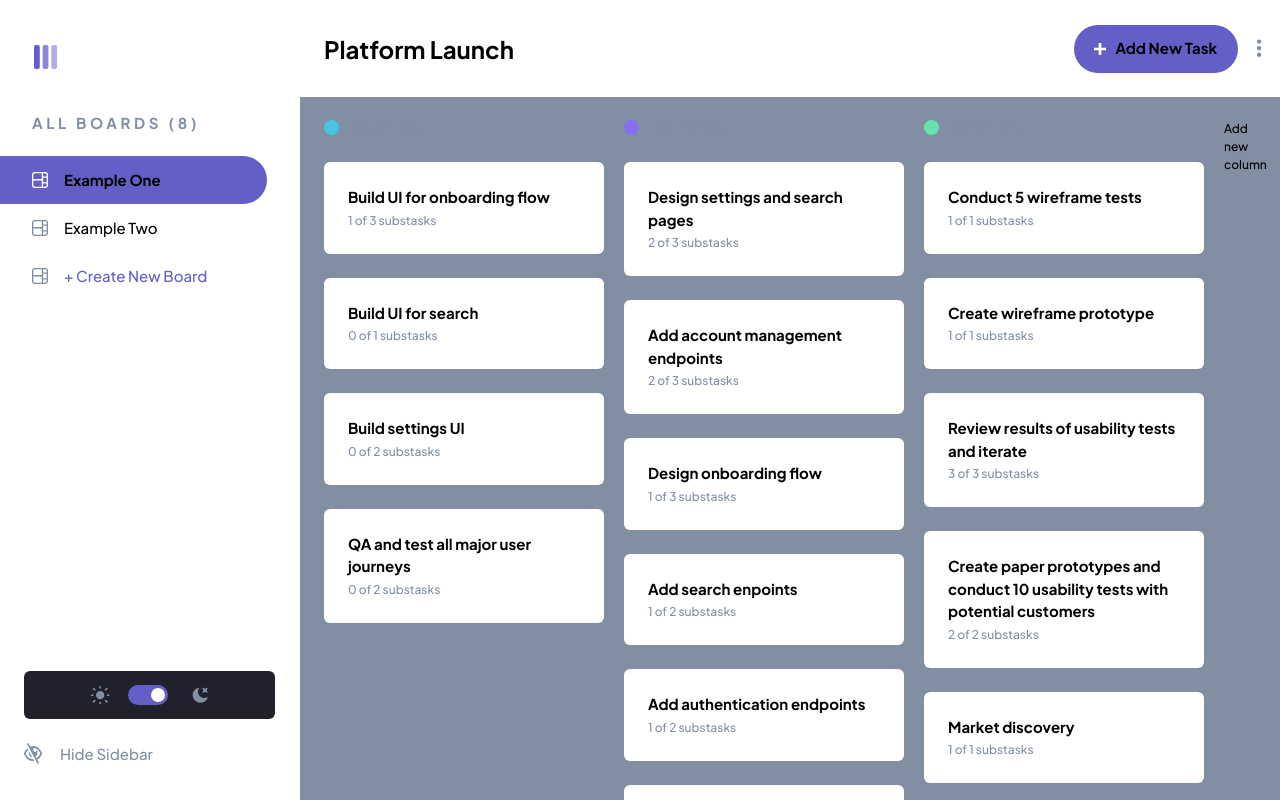
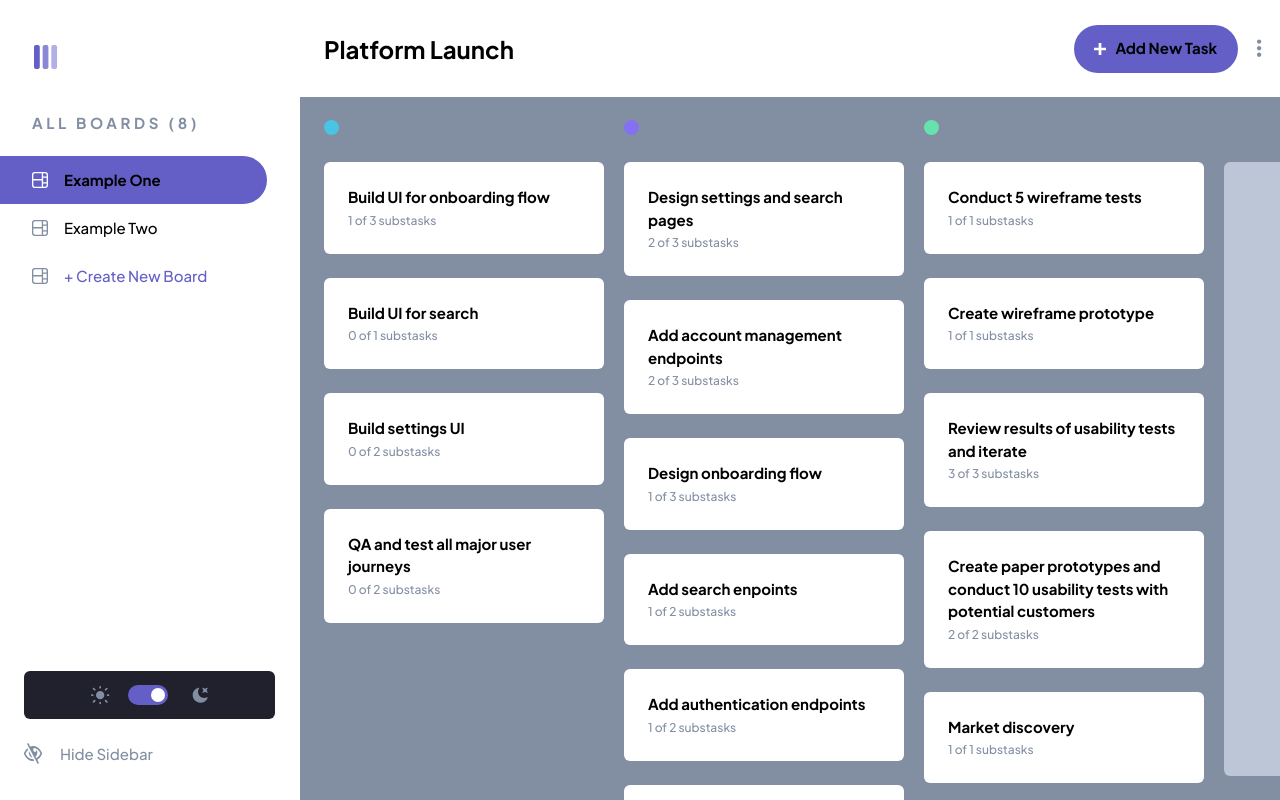
Before and after one commit to yehudz/kanban-task-manager-v2, a Next.js app: page / in a window 1280 px wide. Built offline with nearby package versions, Linux system fonts and the light colour scheme.

Commit message:
update: Add new column UI styles

```diff
--- a/components/ui/AddNewColumnUi.tsx
+++ b/components/ui/AddNewColumnUi.tsx
@@ -1,6 +1,10 @@
+import styles from '../../styles/ui/AddNewColumnUi.module.scss'
+
 const AddNewColumnUi = ()=> {
   return(
-    <div data-testid="add-new-column-ui"> Add new column</div>
+    <div data-testid="add-new-column-ui" className={`${styles.container} flex items-center justify-center h-sreen bg-grey-200 dark:bg-grey bg-opacity-60 dark:bg-opacity-20 rounded-lg cursor-pointer`}>
+      <h2 className={`${styles.title} text-grey-400`}>+ New column</h2>
+    </div>
   )
 }
 
--- /dev/null
+++ b/styles/ui/AddNewColumnUi.module.scss
@@ -0,0 +1,8 @@
+.container {
+  margin-top: 42px;
+  min-width: 280px;
+
+  .title {
+    letter-spacing: 1px;
+  }
+}
```
